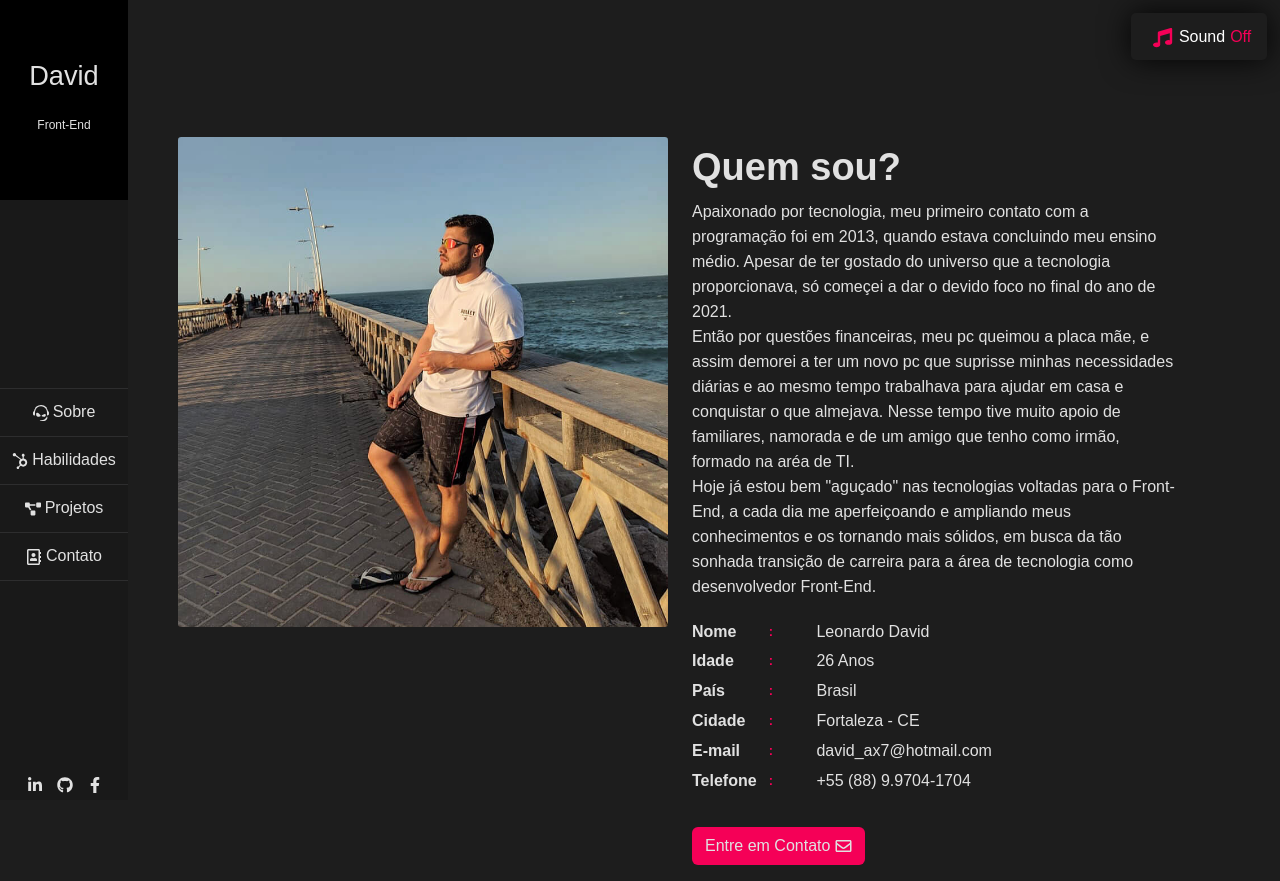
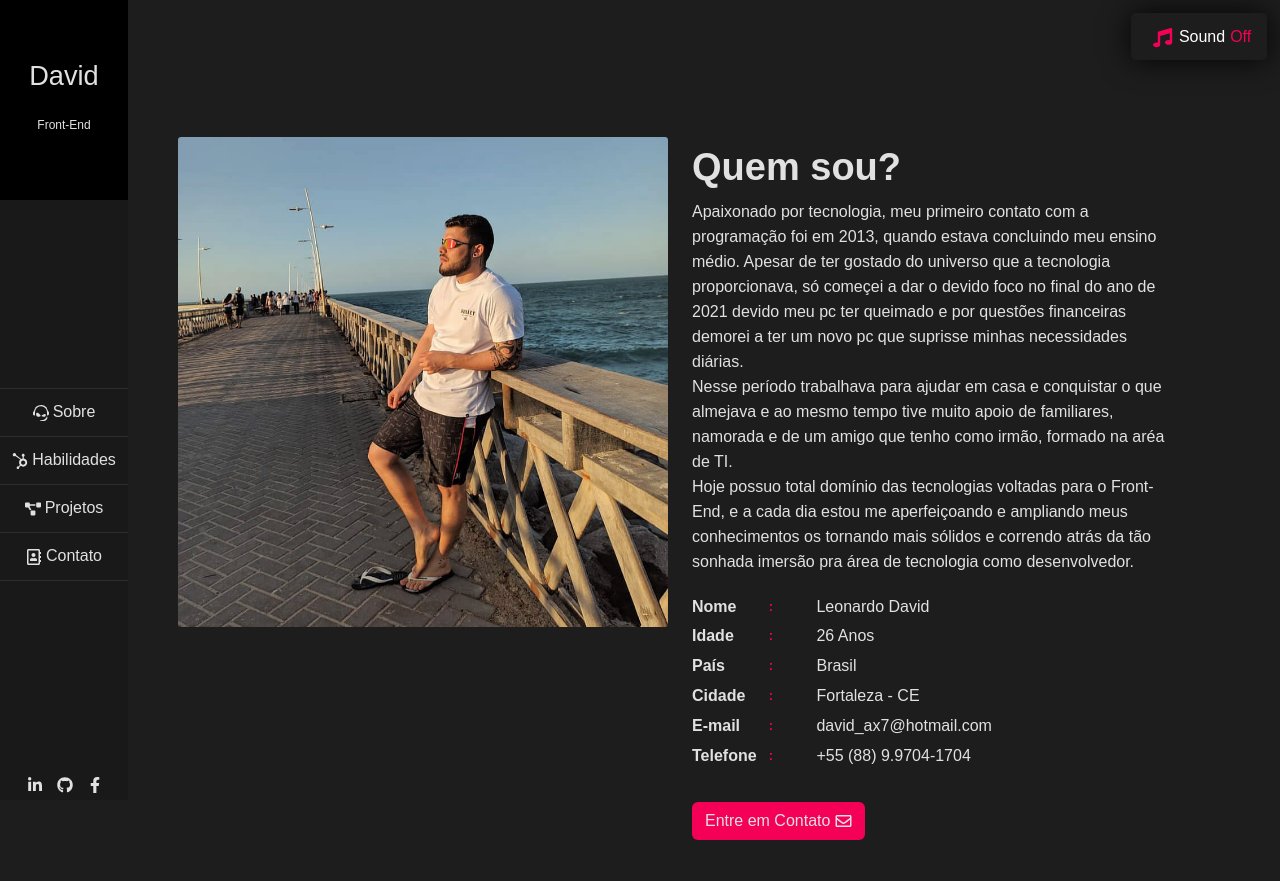
Before and after one commit to Leoodaviid/portfolio-david, a React (Create React App) app: page /sobre in a window 1280 px wide. After the commit the page ends 856 px from the top, so only its background shows below. Built offline with nearby package versions, Linux system fonts and the light colour scheme.

Commit message:
Ajuste biografia

```diff
--- a/src/components/SectionSobre/sectionSobre.tsx
+++ b/src/components/SectionSobre/sectionSobre.tsx
@@ -23,19 +23,19 @@ const SectionSobre = () => {
                     programação foi em 2013, quando estava concluindo meu ensino
                     médio. Apesar de ter gostado do universo que a tecnologia
                     proporcionava, só começei a dar o devido foco no final do
-                    ano de 2021. <br />
-                    Então por questões financeiras, meu pc queimou a placa mãe,
-                    e assim demorei a ter um novo pc que suprisse minhas
-                    necessidades diárias e ao mesmo tempo trabalhava para ajudar
-                    em casa e conquistar o que almejava. Nesse tempo tive muito
-                    apoio de familiares, namorada e de um amigo que tenho como
-                    irmão, formado na aréa de TI.
+                    ano de 2021 devido meu pc ter queimado e por questões
+                    financeiras demorei a ter um novo pc que suprisse minhas
+                    necessidades diárias. <br />
+                    Nesse período trabalhava para ajudar em casa e conquistar o
+                    que almejava e ao mesmo tempo tive muito apoio de
+                    familiares, namorada e de um amigo que tenho como irmão,
+                    formado na aréa de TI.
                     <br />
-                    Hoje já estou bem "aguçado" nas tecnologias voltadas para o
-                    Front-End, a cada dia me aperfeiçoando e ampliando meus
-                    conhecimentos e os tornando mais sólidos, em busca da tão
-                    sonhada transição de carreira para a área de tecnologia como
-                    desenvolvedor Front-End.
+                    Hoje possuo total domínio das tecnologias voltadas para o
+                    Front-End, e a cada dia estou me aperfeiçoando e ampliando
+                    meus conhecimentos os tornando mais sólidos e correndo atrás
+                    da tão sonhada imersão pra área de tecnologia como
+                    desenvolvedor.
                   </p>
                   <div className="about-profile">
                     <ul className="admin-profile">
```
